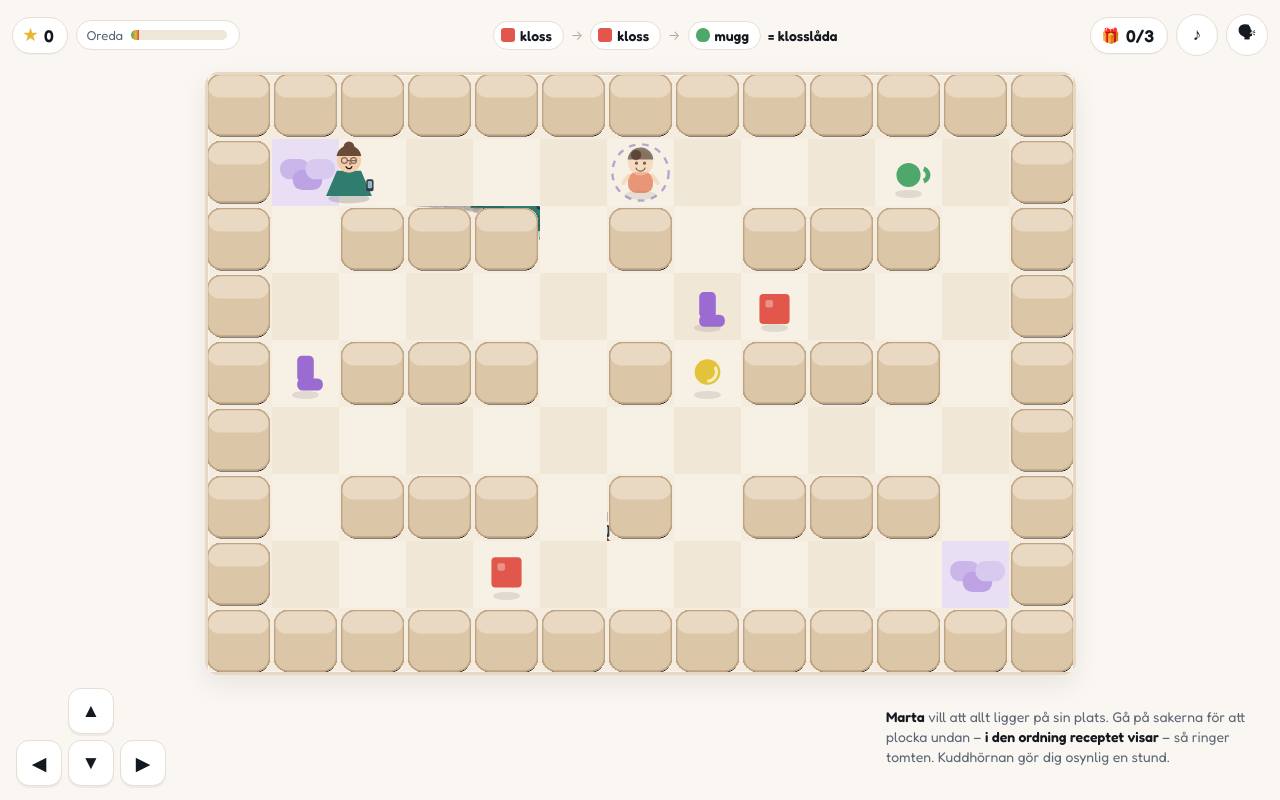
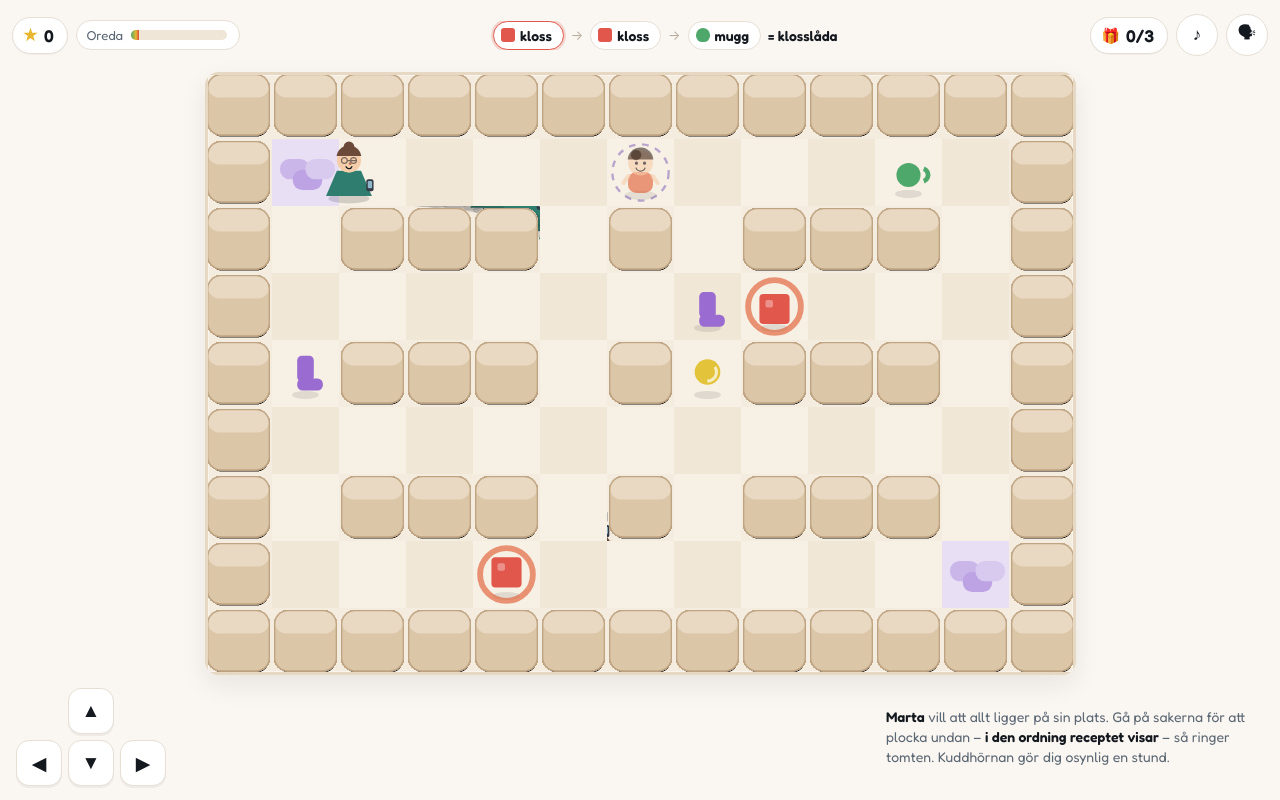
Before and after one commit to magnusfroste/marre-marta, a plain HTML site: page public/index.html in a window 1280 px wide. Drawn offline with Linux system fonts and the light colour scheme; animation ran at ten frames a second.

Commit message:
lässtöd för yngre: ring kring nästa sak, pulserande receptsteg, vinkande kryss, garanterad nästa-sak

```diff
--- a/public/app.js
+++ b/public/app.js
@@ -95,6 +95,7 @@
     paus: document.getElementById('paus'),
     ljud: document.querySelector('[data-ljud]'),
     rost: document.querySelector('[data-rost]'),
+    dpad: document.getElementById('dpad'),
   };
 
   /* ---------- tillstånd ------------------------------------------------- */
@@ -200,6 +201,20 @@
     S.saker.push({ x: r.x, y: r.y, slag, puls: Math.random() * 6.28 });
   }
 
+  // Se till att saken som står på tur finns på golvet – annars kan barnet
+  // leta efter något som inte finns och tappa tålamodet.
+  function sakSaknas() {
+    const recept = S.recept[S.receptNr];
+    if (!recept) return;
+    const slag = recept.sak[S.sekvens.length];
+    if (!slag) return;
+    if (S.saker.some((s) => s.slag === slag)) return;
+    const tomma = ledigaRutor();
+    if (!tomma.length) return;
+    const r = tomma[slump(tomma.length)];
+    S.saker.push({ x: r.x, y: r.y, slag, puls: 0 });
+  }
+
   /* ---------- vägval ---------------------------------------------------- */
   const NABO = [[0, -1], [1, 0], [0, 1], [-1, 0]];
 
@@ -274,8 +289,11 @@
       senaste: 0,
     }));
     for (let i = 0; i < n.saker; i++) nySak();
+    sakSaknas();
     ritaHUD();
     S.lage = 'spel';
+    nivaStart = performance.now();
+    rort = false;
     sag(n.text);
   }
 
@@ -296,6 +314,7 @@
         S.sekvens = [];
       }
     }
+    sakSaknas();
     ritaHUD();
   }
 
@@ -389,7 +408,9 @@
     }
     el.recept.innerHTML = recept.sak.map((s, i) => {
       const gjord = i < S.sekvens.length;
-      return '<span class="recept-sak' + (gjord ? ' gjord' : '') + '" style="--farg:' + F.saker[s] + '">'
+      const nasta = i === S.sekvens.length;
+      return '<span class="recept-sak' + (gjord ? ' gjord' : '') + (nasta ? ' nasta' : '')
+        + '" style="--farg:' + F.saker[s] + '">'
         + '<i class="sak-ikon ' + s + '" aria-hidden="true"></i>' + SAKNAMN[s] + '</span>';
     }).join('<span class="recept-pil" aria-hidden="true">→</span>')
       + '<span class="recept-namn">= ' + recept.namn + '</span>';
@@ -694,6 +715,28 @@
     });
   }
 
+  // En pulserande ring kring den sak som står på tur – barn som inte läser ser
+  // ändå vilken sak som ska plockas härnäst.
+  function tecknaLedtrad(nu) {
+    const recept = S.recept[S.receptNr];
+    if (!recept) return;
+    const slag = recept.sak[S.sekvens.length];
+    if (!slag) return;
+    const t = ruta;
+    S.saker.forEach((s) => {
+      if (s.slag !== slag) return;
+      const puls = 0.5 + 0.5 * Math.sin(nu / 320);
+      ctx.save();
+      ctx.strokeStyle = 'rgba(224,89,47,' + (0.35 + puls * 0.5) + ')';
+      ctx.lineWidth = Math.max(2, t * (0.06 + puls * 0.05));
+      ctx.beginPath();
+      ctx.arc((s.px !== undefined ? s.px : s.x) * t + t / 2, (s.py !== undefined ? s.py : s.y) * t + t / 2,
+        t * (0.34 + puls * 0.1), 0, 6.3);
+      ctx.stroke();
+      ctx.restore();
+    });
+  }
+
   function tecknaExtra() {
     const t = ruta;
     S.froknar.forEach((f) => {
@@ -727,6 +770,7 @@
     }
     tecknaGolv();
     S.saker.forEach((s) => tecknaSak(s, tid));
+    tecknaLedtrad(nu);
     tecknaSikt();
     S.froknar.forEach((f) => tecknaFroken(f, tid));
     tecknaMarre(tid);
@@ -750,6 +794,10 @@
     const x = m.x + dx;
     const y = m.y + dy;
     if (!arGolv(x, y)) return;
+    if (!rort) {
+      rort = true;
+      el.dpad.classList.remove('vinkar');
+    }
     m.x = x;
     m.y = y;
     m.ror = performance.now();
@@ -803,6 +851,8 @@
   let sistMarre = 0;
   let sistOreda = 0;
   let sistSpawn = 0;
+  let nivaStart = 0;
+  let rort = false;
 
   function tick(nu) {
     requestAnimationFrame(tick);
@@ -820,6 +870,10 @@
     if (nu - sistMarre > STEG_MS) {
       sistMarre = nu;
       flyttaMarre();
+    }
+    if (!rort) {
+      const vinka = nu - nivaStart > 5000;
+      if (vinka !== el.dpad.classList.contains('vinkar')) el.dpad.classList.toggle('vinkar', vinka);
     }
     if (S.skydd > 0) S.skydd = Math.max(0, S.skydd - 0.016);
 
--- a/public/styles.css
+++ b/public/styles.css
@@ -168,6 +168,18 @@ body { overflow: hidden; }
 
 .recept-sak.gjord::after { content: '✓'; color: #2f7d6f; font-weight: 700; }
 
+/* Nästa sak i receptet – pulserar så att barn som inte läser ser ordningen. */
+.recept-sak.nasta {
+  border-color: var(--farg);
+  box-shadow: 0 0 0 3px color-mix(in srgb, var(--farg) 28%, transparent);
+  animation: nasta-puls 1.3s ease-in-out infinite;
+}
+
+@keyframes nasta-puls {
+  0%, 100% { box-shadow: 0 0 0 2px color-mix(in srgb, var(--farg) 22%, transparent); }
+  50% { box-shadow: 0 0 0 5px color-mix(in srgb, var(--farg) 34%, transparent); }
+}
+
 .recept-pil { color: #b6ab9c; font-size: 13px; }
 .recept-namn { font-weight: 600; color: var(--black); white-space: nowrap; }
 .recept-klart { color: var(--gron); font-weight: 600; }
@@ -257,6 +269,24 @@ body { overflow: hidden; }
 
 .pil:active { background: #f3ece1; transform: translateY(1px); }
 .pil:focus-visible { outline: 3px solid var(--farg); outline-offset: 2px; }
+
+/* Vinkar med krysset om barnet inte har rört sig efter några sekunder. */
+#dpad.vinkar .pil[data-pil='upp'] { animation: vink-upp 1.4s ease-in-out infinite; }
+#dpad.vinkar .pil[data-pil='hoger'] { animation: vink-hoger 1.4s ease-in-out infinite 0.35s; }
+
+@keyframes vink-upp {
+  0%, 70%, 100% { transform: none; background: var(--kort); }
+  35% { transform: translateY(-3px); background: #fdf0e6; }
+}
+
+@keyframes vink-hoger {
+  0%, 70%, 100% { transform: none; background: var(--kort); }
+  35% { transform: translateX(3px); background: #fdf0e6; }
+}
+
+@media (prefers-reduced-motion: reduce) {
+  .recept-sak.nasta, #dpad.vinkar .pil { animation: none; }
+}
 
 .pil[data-pil='upp'] { grid-column: 2; grid-row: 1; }
 .pil[data-pil='vanster'] { grid-column: 1; grid-row: 2; }
```
